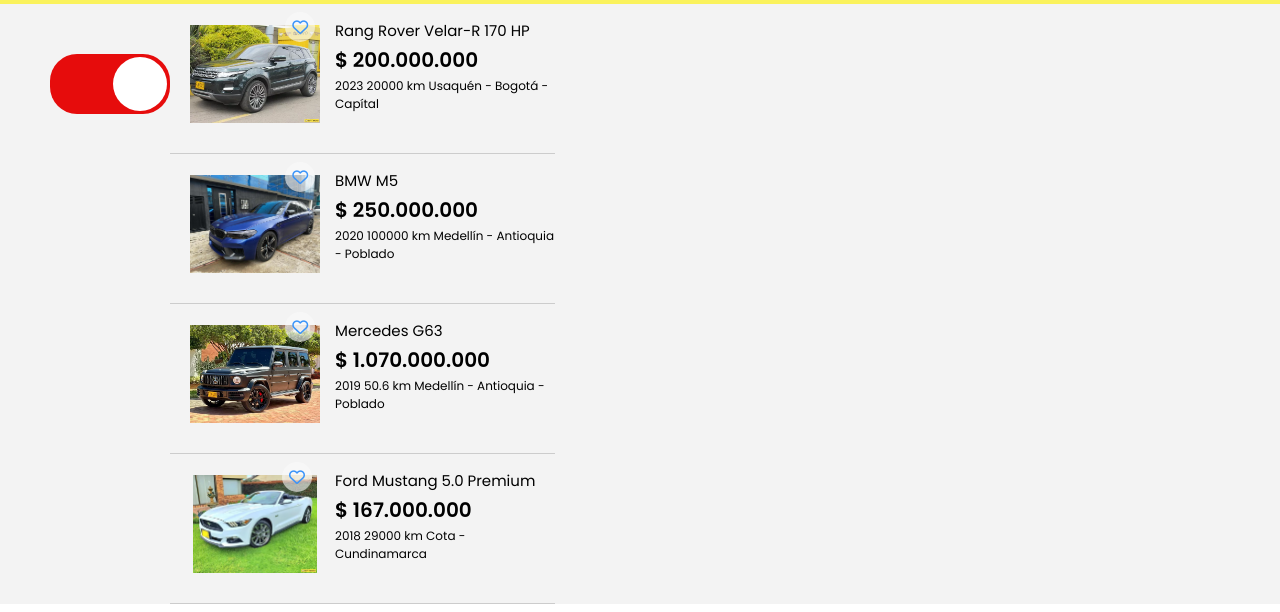
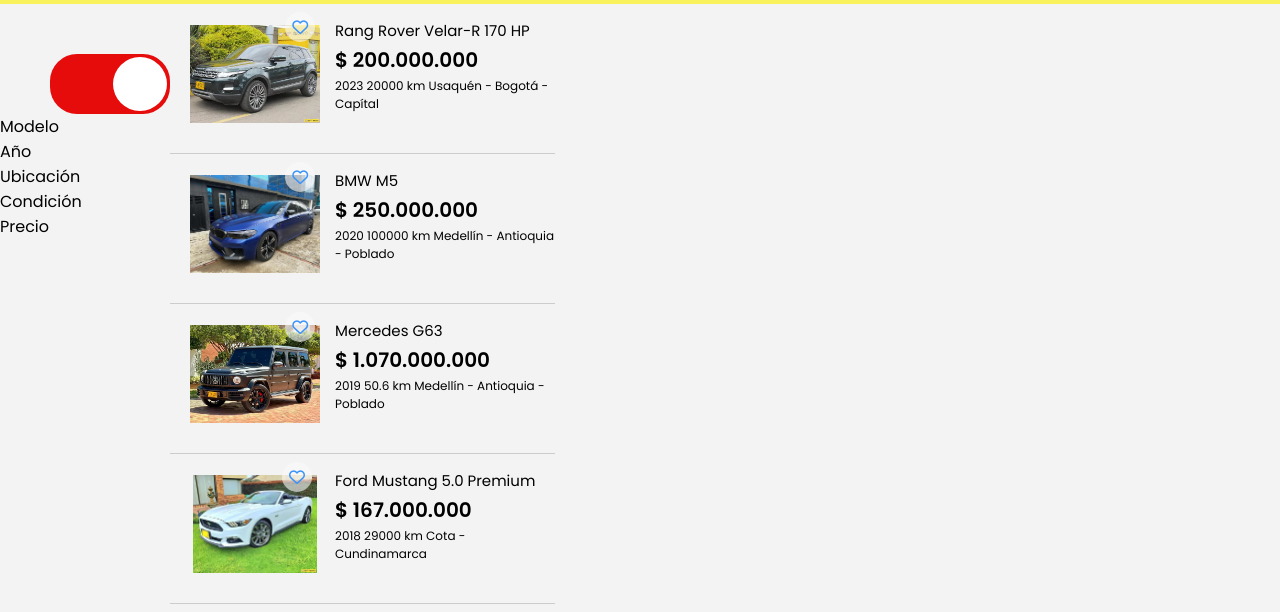
Before and after one commit to cervantesjuand/mi_portafolio, a plain HTML site: page html/mercadoLibre.html in a window 1280 px wide. Shown: the part 46-658 px from the top of the page. Drawn offline with Linux system fonts and the light colour scheme.

Commit message:
mercado2.2

```diff
--- a/css/mercadoLibre.css
+++ b/css/mercadoLibre.css
@@ -133,6 +133,13 @@
     font-size: 1em;
 }
 
+.filtros-visible {
+    width: 100%;
+    height: 100vh;
+    top: 0;
+    left: 0;
+}
+
 @media only screen and (min-width: 550px) {
     .main-content {
         display: flex;
--- a/html/mercadoLibre.html
+++ b/html/mercadoLibre.html
@@ -30,9 +30,17 @@
             <div id="boxToggle" class="box-toggle box-toggle-off">
                 <div id="buttonToggle" class="button-toggle"></div>
             </div>
+            <div class="filtros filtros-visible">
+                <div class="filtro-modelo">Modelo</div>
+                <div class="filtro-año">Año</div>
+                <div class="filtro-ubi">Ubicación</div>
+                <div class="filtro-condi">Condición</div>
+                <div class="filtro-precio">Precio</div>
+            </div>
         </div>
-        <div id="boxProductos"></div>
+        <div id="boxProductos" class="box-productos"></div>
     </div>
+
     <script src="../js/mercadoLibre.js"></script>
 </body>
 </html>
```
Also changed, not shown: 1 other file.
